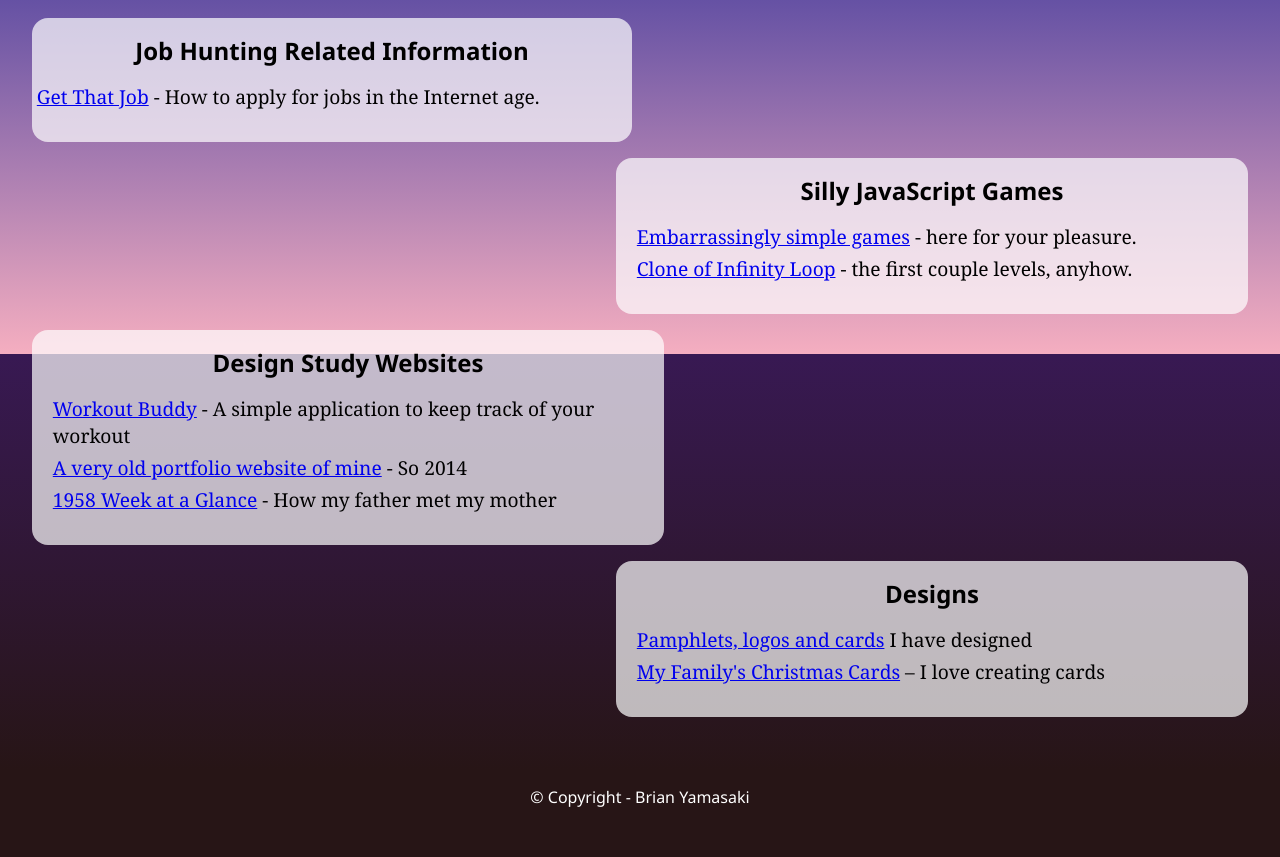
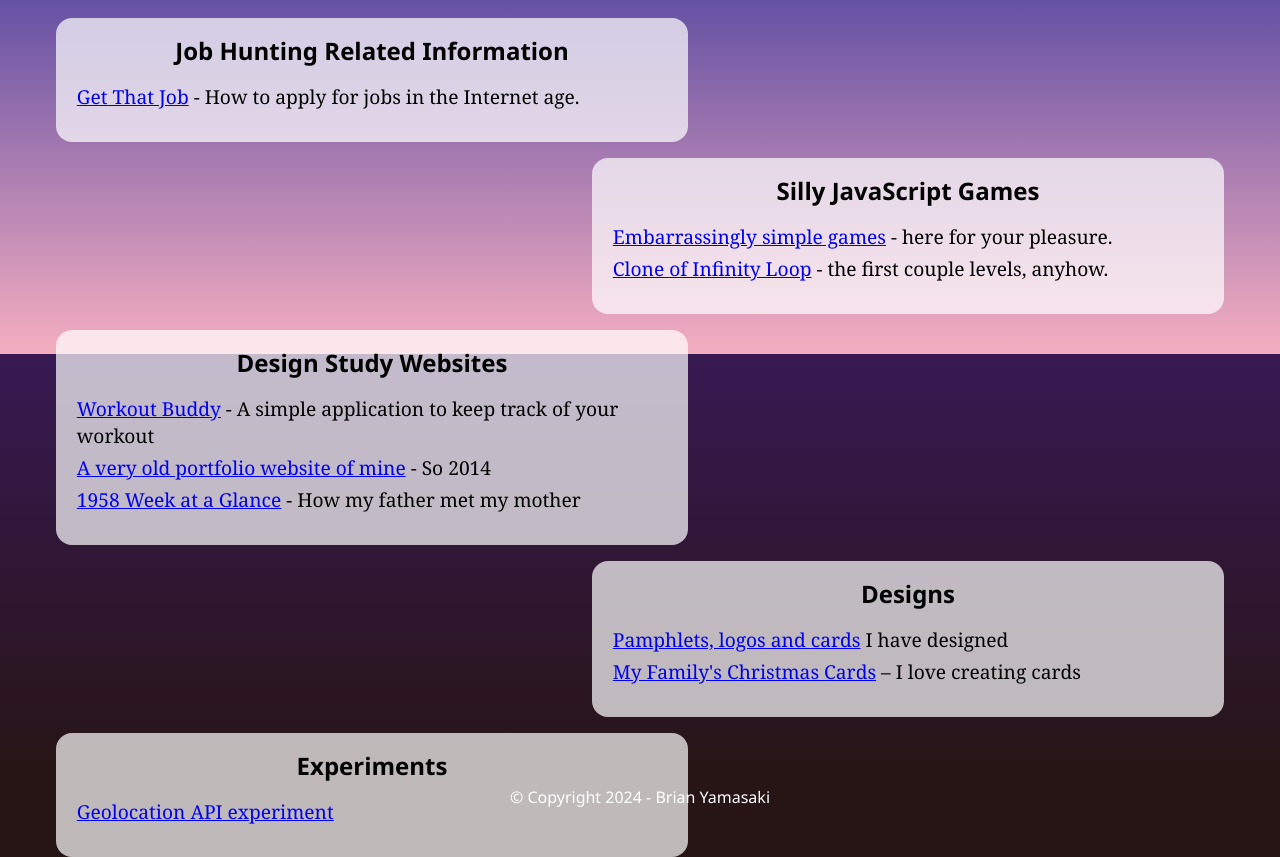
Before and after one commit to brianyamasaki/landing-page, an Astro site: page / in a window 1280 px wide. Shown: the part 62-919 px from the top of the page. Before the commit the page ends 870 px from the top, so only its background shows below. Built offline with nearby package versions, Linux system fonts and the light colour scheme; Astro itself is replaced by a stand-in of ours.

Commit message:
Added GPS experiments modified CSS

```diff
--- a/src/components/map.svelte
+++ b/src/components/map.svelte
@@ -36,6 +36,12 @@
           <li><a href="https://nihirafamily.smugmug.com/Christmas-cards/">My Family's Christmas Cards</a> &ndash; I love creating cards</li>
         </ul>
       </div>
+      <div id="fifth" class="nav-container">
+        <h2>Experiments</h2>
+        <ul>
+          <li><a href="https://tree-regions.yamasakidesign.com">Geolocation API experiment</a></li>
+        </ul>
+      </div>
     </div>
   </div>
 </div>
@@ -53,6 +59,8 @@
     flex-direction: column;
     align-items: center;
     justify-content: space-between;
+    max-width: 75rem;
+    margin: auto;
     height: 80vh;
   }
   h1 {
@@ -75,13 +83,6 @@
     &:nth-of-type(even) {
       align-self: flex-end;
     }
-    &#first {
-      // background-image: url(/assets/cloud-1.svg);
-      background-repeat: no-repeat;
-      background-size: 50vw;
-      max-width: 600px;
-      padding: 1rem 0;
-    }
     h2 {
       font-family: 'Segoe UI', Tahoma, Geneva, Verdana, sans-serif;
       margin: 0;
--- a/src/pages/index.astro
+++ b/src/pages/index.astro
@@ -12,7 +12,7 @@ import Map from '../components/map.svelte';
 	<body>
 		<Map client:load />
 		<footer>
-			<p>&copy; Copyright - Brian Yamasaki</p>
+			<p>&copy; Copyright 2024 - Brian Yamasaki</p>
 		</footer>
 
 	</body>
```
